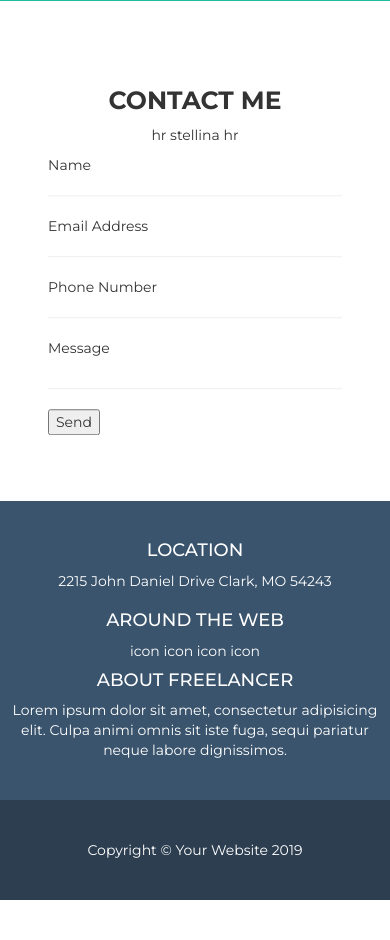
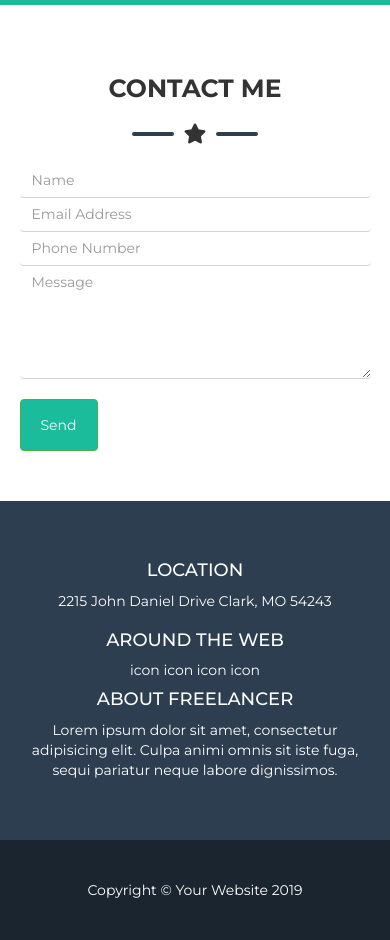
Before and after one commit to laurachelaru-92/html-css-bootstrap-freelancer, a plain HTML site: page index.html in a window 390 px wide. Shown: the part 3140-4080 px from the top of the page. Before the commit the page ends 4040 px from the top, so only its background shows below. Drawn offline with nearby package versions, Linux system fonts and the light colour scheme.

Commit message:
completato main e parziale footer + responsive

```diff
--- a/css/style.css
+++ b/css/style.css
@@ -121,7 +121,8 @@ h2 {
   font-weight: bold;
 }
 
-.lc_colored_boxes .cornicetta > div {
+.lc_colored_boxes .cornicetta > div,
+.lc_form .cornicetta > div {
   border-color: #2C3E50;
 }
 
@@ -132,9 +133,6 @@ h2 {
 
 .boxes > div img {
   border-radius: 10px;
-}
-
-.boxes > div > a {
 }
 
 .boxes .overlay {
@@ -164,7 +162,6 @@ h2 {
 
 /* Sezione about */
 .lc_about {
-  width: 100%;
   background-color: #1ABC9C;
   color: #fff;
 }
@@ -177,7 +174,7 @@ h2 {
   background-color: #1ABC9C;
   color: #fff;
   margin-top: 15px;
-  font-size: 15px;
+  font-size: 18px;
 }
 
 .lc_about button i {
@@ -191,37 +188,40 @@ h2 {
 /* fine sezione about */
 
 /* Sezione form */
-.lc_form {
-  height: 500px;
-  position: relative;
+.lc_form .cornicetta > div {
+  border-color:
 }
 
-.lc_form_content {
-  width: 70%;
-  position: absolute;
-  top: 50%;
-  left: 50%;
-  transform: translate(-50%, -50%);
+.lc_form form input,
+.lc_form form textarea {
+  border: 0;
+  box-shadow: none;
+  border-bottom: 1px solid lightgrey;
 }
 
-.lc_form_content .lc_message {
-  margin-bottom: 30px;
+.lc_form button {
+  margin-top: 20px;
+  padding: 15px 20px;
+  background-color: #1ABC9C;
+}
+
+.lc_form button:hover {
+  background-color: #12876f;
 }
 /* fine sezione form */
 /* fine main */
 
 /* Footer*/
 .lc_main_footer {
-  padding: 30px 10px;
   color: #fff;
-  background-color: #3A546D;
+  background-color: #2C3E50;
 }
 
-.lc_copyright {
+.lc_bottom_footer {
   height: 100px;
   line-height: 100px;
   color: #fff;
-  background-color: #2C3E50;
+  background-color: #1A252F;
 }
 /* fine footer */
 
--- a/index.html
+++ b/index.html
@@ -102,26 +102,32 @@
           </div>
         </div>
       </section>
-      <section class="row lc_form">
-        <div class="lc_form_content">
+      <section class="lc_form pad_topbottom_50">
+        <div class="lc_container_small">
+          <div class="container-fluid">
+            <div class="row">
               <h2 class="text-center">CONTACT ME</h2>
-          <p class="text-center">hr stellina hr</p>
-          <p>Name</p>
-          <hr>
-          <p>Email Address</p>
-          <hr>
-          <p>Phone Number</p>
-          <hr>
-          <p class="lc_message">Message</p>
-          <hr>
-          <button>Send</button>
+              <div class="cornicetta text-center"><div></div><i class="fas fa-star"></i><div></div></div>
+            </div>
+            <div class="row">
+              <form>
+                <input type="text" name="name" required placeholder="Name" class="form-control">
+                <input type="email" name="email" required placeholder="Email Address" class="form-control">
+                <input type="number" name="phone-number" required placeholder="Phone Number" class="form-control">
+                <textarea name="message" rows="5" placeholder="Message" class="form-control"></textarea>
+                <button class="btn btn-success">Send</button>
+              </form>
+            </div>
+          </div>
         </div>
       </section>
     </main>
     <!-- / main -->
     <!-- Footer -->
     <footer class="text-center">
-      <div class="row lc_main_footer">
+      <div class="lc_main_footer pad_topbottom_50">
+        <div class="container">
+          <div class="row">
             <div class="lc_location col-xs-12 col-sm-4">
               <h4>LOCATION</h4>
               <p>2215 John Daniel Drive Clark, MO 54243</p>
@@ -140,8 +146,10 @@
               <p>Lorem ipsum dolor sit amet, consectetur adipisicing elit. Culpa animi omnis sit iste fuga, sequi pariatur neque labore dignissimos.</p>
             </div>
           </div>
-      <div class="row lc_copyright">
-        <p>Copyright &copy; Your Website 2019</p>
+        </div>
+      </div>
+      <div class="lc_bottom_footer">
+        <p class=>Copyright &copy; Your Website 2019</p>
       </div>
     </footer>
     <!-- / footer -->
```
Lines whose indentation alone changed are shown as unchanged.
